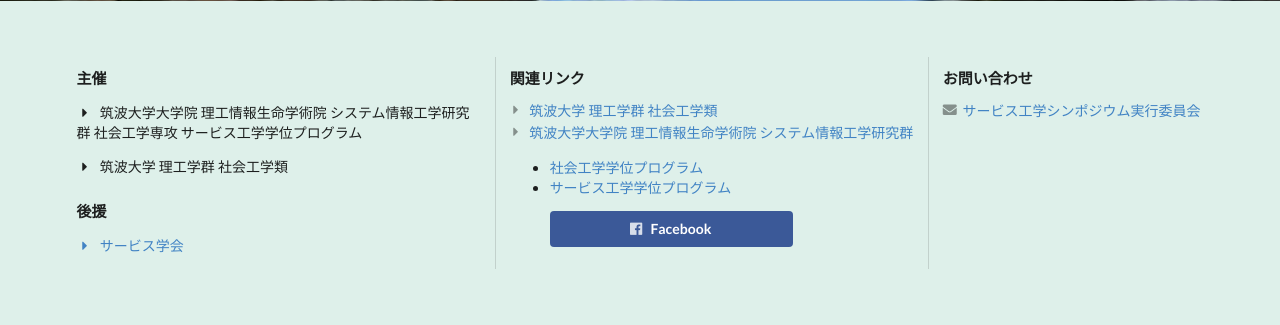
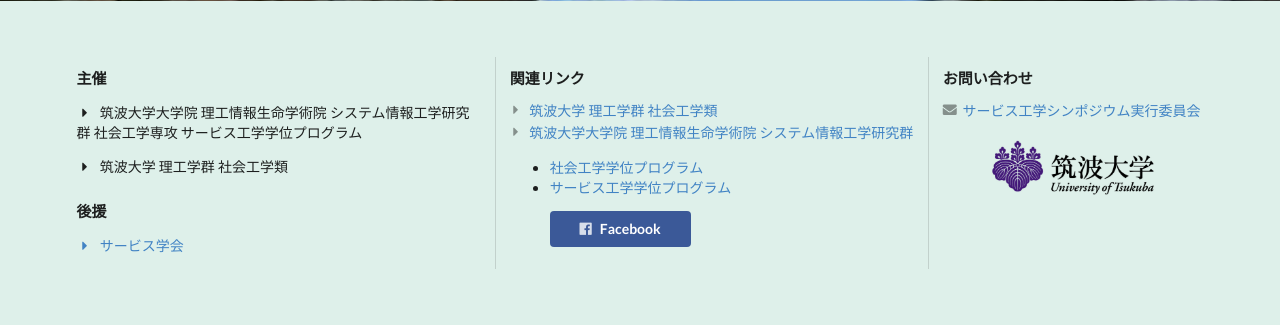
Before and after one commit to Ayakie/mse_sympo, a PHP site: page / in a window 1280 px wide. Shown: the part 2408-2733 px from the top of the page. Run offline with PHP 8.4, Linux system fonts and the light colour scheme; some libraries are stand-ins or nearby versions.

Commit message:
[add] footerに筑波大のロゴを加えた

```diff
--- a/css/style_top.css
+++ b/css/style_top.css
@@ -63,5 +63,9 @@ td.center.aligned{
 }
 .ui.facebook.button {
     margin: 0 40px;
-    width: 60%;
+    width: 35%;
 }
+#tsukuba-footer {
+    margin-top: 10px;
+    text-align: center;
+}
--- a/index.html
+++ b/index.html
@@ -226,6 +226,7 @@
                                 <i class="envelope icon"></i>
                                 サービス工学シンポジウム実行委員会
                             </a>
+                            <div class="item" id="tsukuba-footer"><img src="img/tsukuba_footer.png" width="65%"></div>
                         </div>
                     </div>
                 </div>
```
Also changed, not shown: img/tsukuba_footer.png (added), img/tsukuba_logo.png (deleted).
